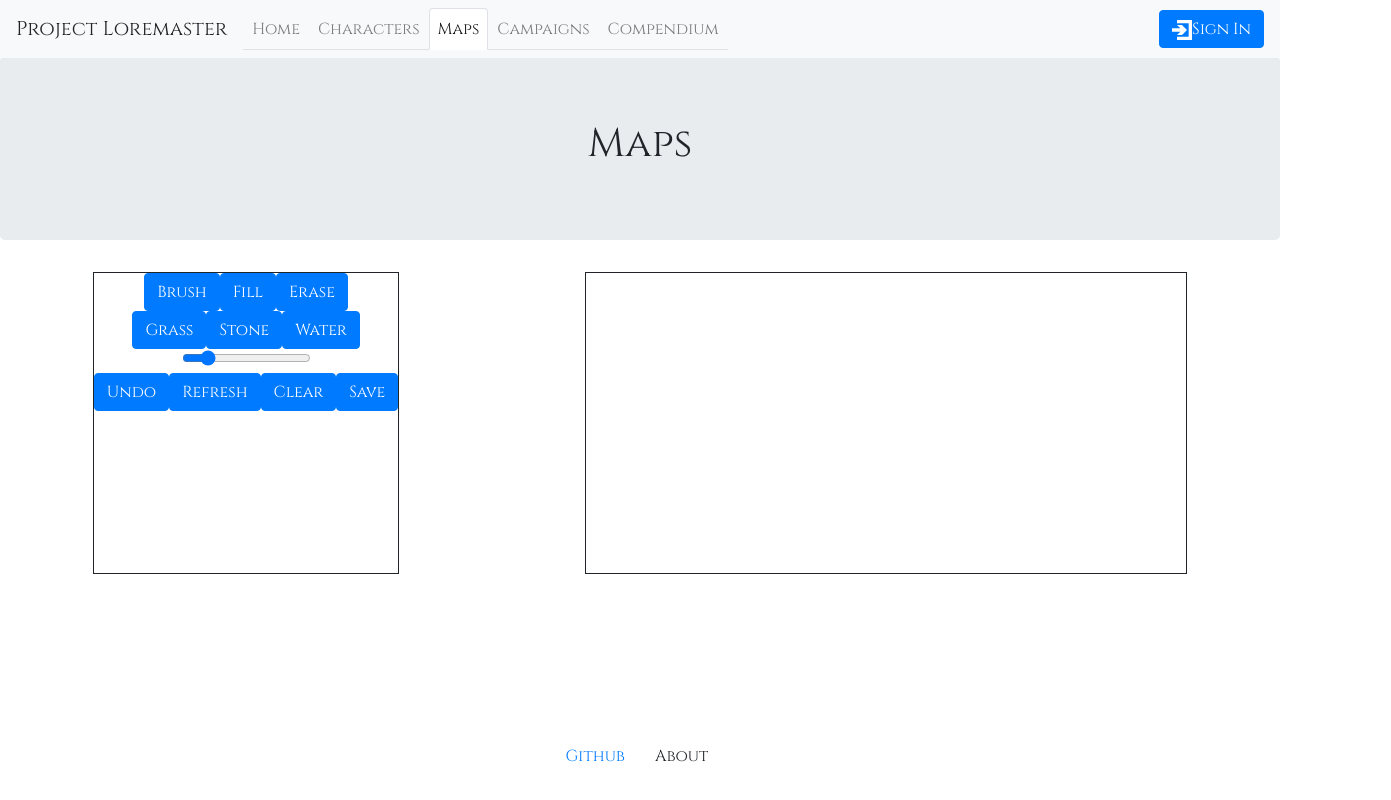
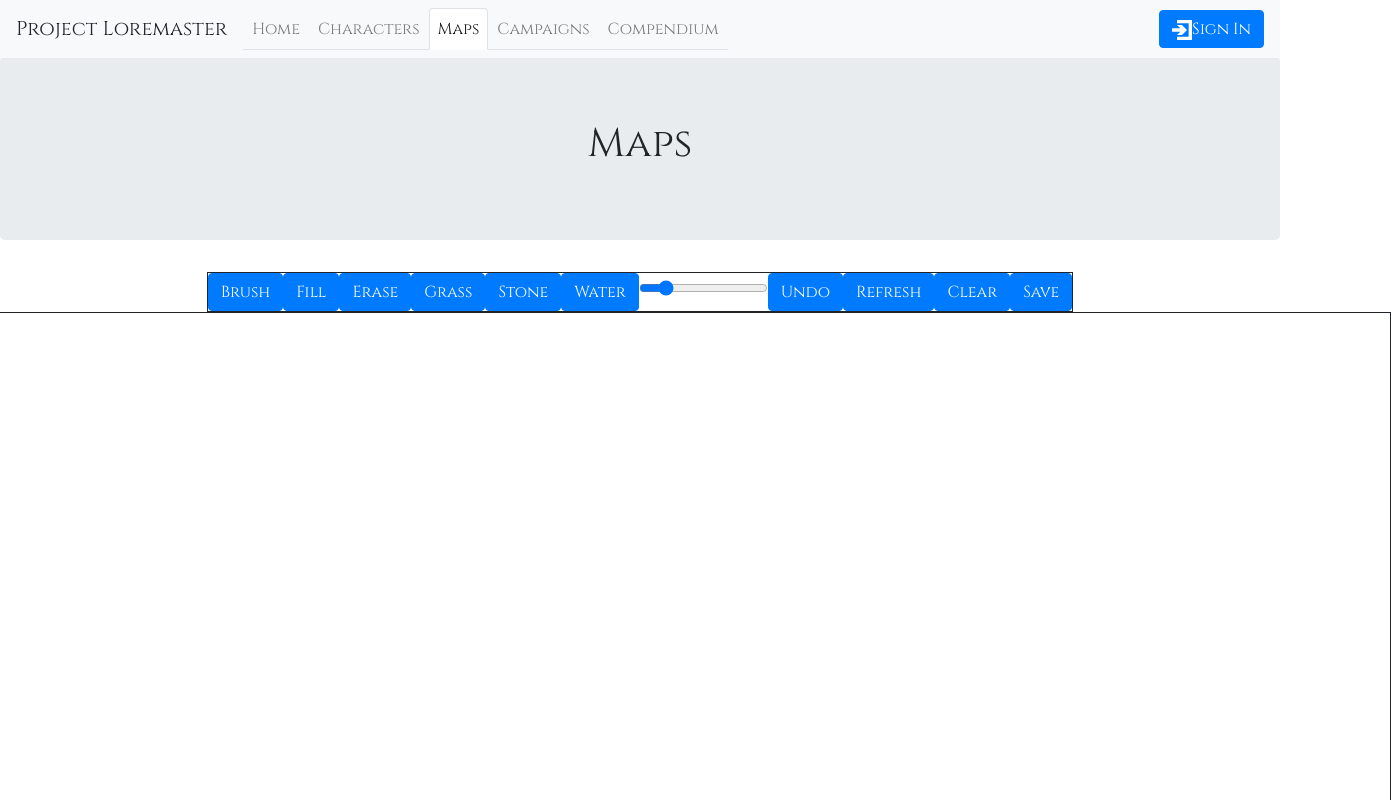
Before and after one commit to rmarks6767/ProjectLoremaster, a React (Create React App) app in the folder loremaster/frontend/: page /maps in a window 1280 px wide. Shown: the top 800 px of the page, 1391 px wide, since content can reach past the window. Built offline with nearby package versions, Linux system fonts and the light colour scheme.

Commit message:
Changed some of the UI (WIP)

```diff
--- a/loremaster/frontend/src/components/Canvas/Canvas.css
+++ b/loremaster/frontend/src/components/Canvas/Canvas.css
@@ -1,6 +1,8 @@
 .Canvas{
     display: flex;
     justify-content: space-around;
+    flex-direction: column;
+    align-items: center;
 }
 
 .editorBar{
--- a/loremaster/frontend/src/components/Canvas/Canvas.jsx
+++ b/loremaster/frontend/src/components/Canvas/Canvas.jsx
@@ -28,8 +28,8 @@ class Canvas extends Component{
             isPainting : false,
             clicks : new Array(),
             prevClicks : new Array(),
-            width : this.props.width,
-            height : this.props.height,
+            mapWidth : this.props.width,
+            mapHeight : this.props.height,
             canvasName : this.props.canvasName,
             toolMode : tool.BRUSH,
             toolTerrain : terrain.GRASS,
@@ -286,23 +286,20 @@ class Canvas extends Component{
     render(){
         return(
             <div className="Canvas" width="100%" height={this.state.height}>
-                <div className="editorBar" width={this.state.width} height={this.state.height}>
+                <div className="editorBar" width="1000rem" height="75rem">
                     <button className="btn btn-primary" onClick={() => {this.setTool(tool.BRUSH);}}>Brush</button>
                     <button className="btn btn-primary" onClick={() => {this.setTool(tool.FILL);}}>Fill</button>
                     <button className="btn btn-primary" onClick={() => {this.setTool(tool.ERASE);}}>Erase</button>
-                    <br/>
                     <button className="btn btn-primary" onClick={() => {this.setTerrain(terrain.GRASS);}}>Grass</button>
                     <button className="btn btn-primary" onClick={() => {this.setTerrain(terrain.STONE);}}>Stone</button>
                     <button className="btn btn-primary" onClick={() => {this.setTerrain(terrain.WATER);}}>Water</button>
-                    <br/>
                     <input type="range" min="1" max="25" defaultValue="5" class="slider" id="brush-size"/>
-                    <br/>
                     <button className="btn btn-primary" onClick={this.undo}>Undo</button>
                     <button className="btn btn-primary" onClick={this.refresh}>Refresh</button>
                     <button className="btn btn-primary" onClick={this.clear}>Clear</button>
                     <button className="btn btn-primary" onClick={this.save}>Save</button>
                 </div>
-                <canvas id={this.state.canvasName} width={this.state.width} height={this.state.height} onMouseDown={this.canvasOnClick} onMouseUp={this.canvasOnUp} onMouseMove={this.canvasOnMove} onMouseLeave={this.canvasOnLeave}></canvas>
+                <canvas id={this.state.canvasName} width="1500rem" height="750rem" onMouseDown={this.canvasOnClick} onMouseUp={this.canvasOnUp} onMouseMove={this.canvasOnMove} onMouseLeave={this.canvasOnLeave}></canvas>
             </div>
         );
     }
```
Also changed, not shown: 1 other file (tests, documents, lock files or other folders).
